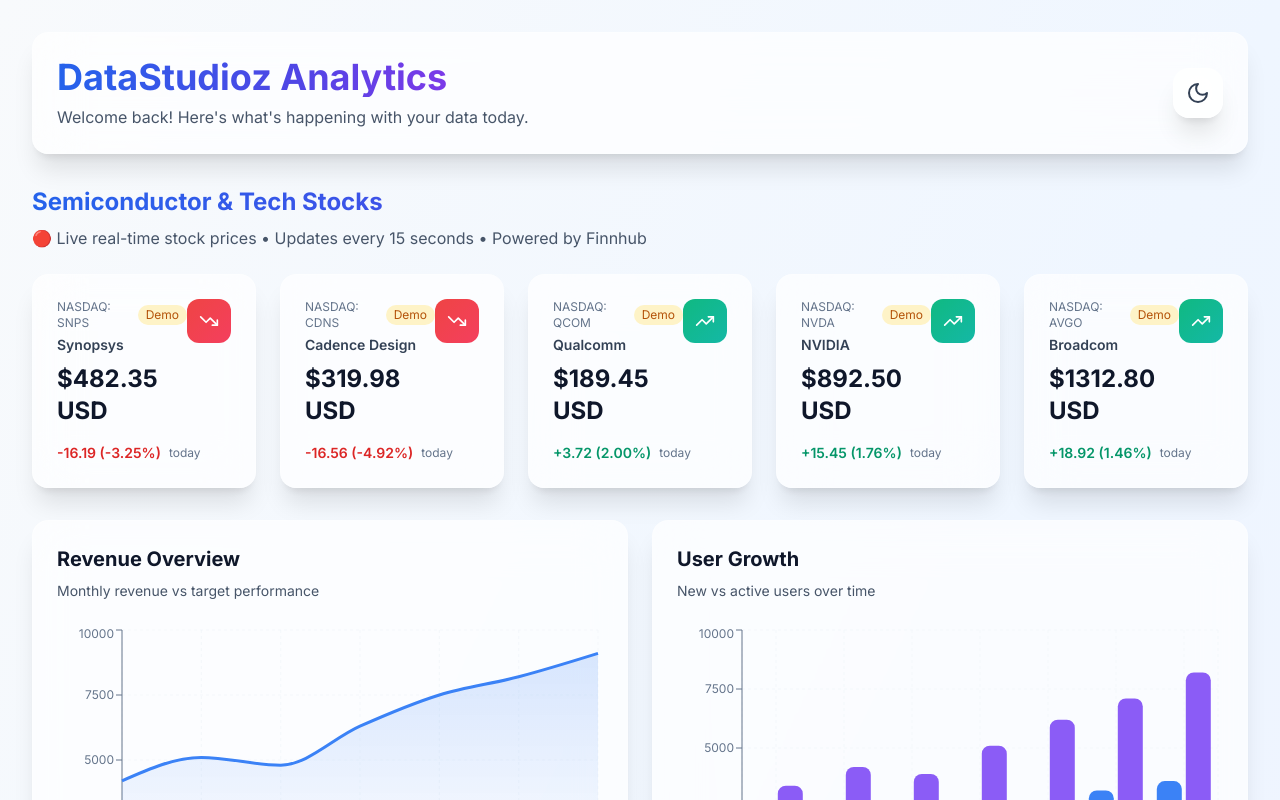
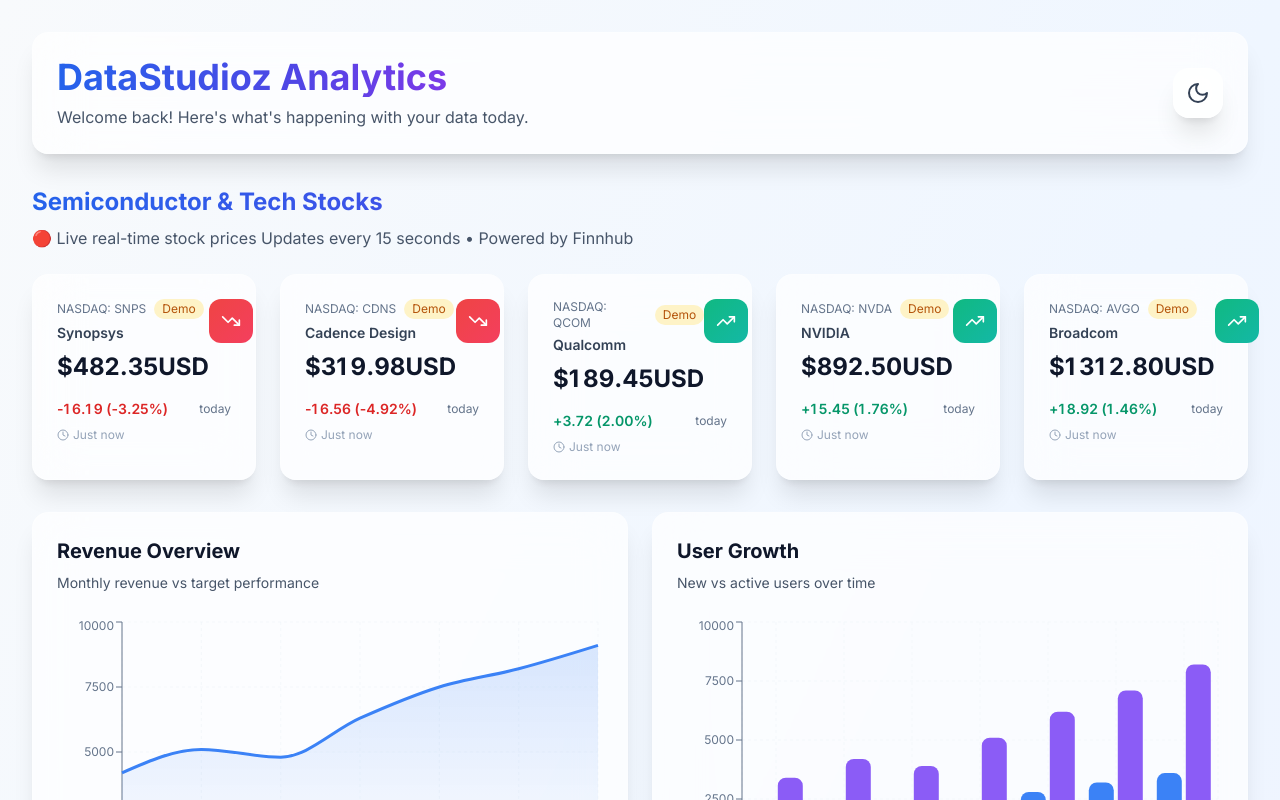
Before and after one commit to binaysahoo/datastudio, a Next.js app: page / in a window 1280 px wide. Shown: the top 800 px of the page. Built offline with nearby package versions, Linux system fonts and the light colour scheme; no server answers.

Commit message:
adding stock annimation

```diff
--- a/app/page.tsx
+++ b/app/page.tsx
@@ -66,7 +66,7 @@
           Semiconductor & Tech Stocks
         </h2>
         <p className="text-slate-600 dark:text-slate-400 mb-6">
-          🔴 Live real-time stock prices • Updates every 15 seconds • Powered by Finnhub
+          🔴 Live real-time stock prices  Updates every 15 seconds • Powered by Finnhub
         </p>
       </div>
 
--- /dev/null
+++ b/components/AnimatedNumber.tsx
@@ -0,0 +1,75 @@
+'use client'
+
+import { useEffect, useState } from 'react'
+import { motion, AnimatePresence } from 'framer-motion'
+
+interface AnimatedNumberProps {
+  value: number
+  decimals?: number
+  prefix?: string
+  suffix?: string
+  className?: string
+}
+
+export default function AnimatedNumber({
+  value,
+  decimals = 2,
+  prefix = '',
+  suffix = '',
+  className = ''
+}: AnimatedNumberProps) {
+  const [displayValue, setDisplayValue] = useState(value)
+  const [isAnimating, setIsAnimating] = useState(false)
+
+  useEffect(() => {
+    if (value !== displayValue) {
+      setIsAnimating(true)
+
+      // Animate from current to new value
+      const duration = 800 // ms
+      const steps = 20
+      const stepTime = duration / steps
+      const increment = (value - displayValue) / steps
+      let currentStep = 0
+
+      const timer = setInterval(() => {
+        currentStep++
+        if (currentStep >= steps) {
+          setDisplayValue(value)
+          setIsAnimating(false)
+          clearInterval(timer)
+        } else {
+          setDisplayValue(prev => prev + increment)
+        }
+      }, stepTime)
+
+      return () => clearInterval(timer)
+    }
+  }, [value, displayValue])
+
+  const formattedValue = displayValue.toFixed(decimals)
+  const digits = formattedValue.split('')
+
+  return (
+    <span className={`inline-flex items-center ${className}`}>
+      {prefix}
+      {digits.map((digit, index) => (
+        <motion.span
+          key={`${index}-${digit}`}
+          initial={{ y: isAnimating ? -20 : 0, opacity: isAnimating ? 0 : 1 }}
+          animate={{ y: 0, opacity: 1 }}
+          transition={{
+            duration: 0.3,
+            delay: index * 0.02,
+            ease: 'easeOut'
+          }}
+          className="inline-block"
+          style={{ minWidth: digit === '.' || digit === '-' ? 'auto' : '0.6em' }}
+        >
+          {digit}
+        </motion.span>
+      ))}
+      {suffix}
+    </span>
+  )
+}
--- a/components/StockCard.tsx
+++ b/components/StockCard.tsx
@@ -2,7 +2,8 @@
 
 import { useState, useEffect } from 'react'
 import { motion } from 'framer-motion'
-import { TrendingUp, TrendingDown } from 'lucide-react'
+import { TrendingUp, TrendingDown, Clock } from 'lucide-react'
+import AnimatedNumber from './AnimatedNumber'
 
 interface StockData {
   symbol: string
@@ -24,12 +25,12 @@
   const [stockData, setStockData] = useState<StockData | null>(null)
   const [loading, setLoading] = useState(true)
   const [error, setError] = useState<string | null>(null)
+  const [lastUpdated, setLastUpdated] = useState<Date>(new Date())
+  const [, setTick] = useState(0) // Force re-render for time updates
 
   useEffect(() => {
     async function fetchStockData() {
       try {
-        setLoading(true)
-
         // Try Finnhub API first (supports CORS, free tier available)
         // Get free API key from: https://finnhub.io/register
         const FINNHUB_API_KEY = 'd7oe9a9r01qsb7bejn3gd7oe9a9r01qsb7bejn40'
@@ -65,6 +66,7 @@
             currency: 'USD',
             isLive: true,
           })
+          setLastUpdated(new Date())
           setError(null)
           return // Success, exit function
         }
@@ -102,17 +104,25 @@
           currency: 'USD',
           isLive: false,
         })
+        setLastUpdated(new Date())
         setError(null) // Don't show error, use fallback data
-      } finally {
-        setLoading(false)
       }
+
+      setLoading(false)
     }
 
     fetchStockData()
 
     // Refresh every 15 seconds for real-time updates
     const interval = setInterval(fetchStockData, 15 * 1000)
-    return () => clearInterval(interval)
+
+    // Update "time ago" display every second
+    const tickInterval = setInterval(() => setTick(t => t + 1), 1000)
+
+    return () => {
+      clearInterval(interval)
+      clearInterval(tickInterval)
+    }
   }, [symbol, name])
 
   if (loading) {
@@ -150,6 +160,14 @@
     ? 'from-emerald-500 to-teal-500'
     : 'from-red-500 to-rose-500'
 
+  const getTimeAgo = () => {
+    const seconds = Math.floor((new Date().getTime() - lastUpdated.getTime()) / 1000)
+    if (seconds < 15) return 'Just now'
+    if (seconds < 60) return `${seconds}s ago`
+    const minutes = Math.floor(seconds / 60)
+    return `${minutes}m ago`
+  }
+
   return (
     <motion.div
       initial={{ opacity: 0, y: 20 }}
@@ -173,7 +191,12 @@
             {stockData.name}
           </p>
           <h3 className="text-2xl font-bold text-slate-900 dark:text-white">
-            ${stockData.price.toFixed(2)} {stockData.currency}
+            <AnimatedNumber
+              value={stockData.price}
+              decimals={2}
+              prefix="$"
+              suffix={` ${stockData.currency}`}
+            />
           </h3>
         </div>
         <div className={`p-3 rounded-xl bg-gradient-to-br ${colorClass}`}>
@@ -184,16 +207,29 @@
           )}
         </div>
       </div>
-      <div className="flex items-center gap-2">
+      <div className="flex items-center justify-between flex-wrap">
         <span
           className={`text-sm font-semibold ${
             isPositive ? 'text-emerald-600' : 'text-red-600'
           }`}
         >
-          {isPositive ? '+' : ''}
-          {stockData.change.toFixed(2)} ({stockData.changePercent.toFixed(2)}%)
+          <AnimatedNumber
+            value={stockData.change}
+            decimals={2}
+            prefix={isPositive ? '+' : ''}
+          />
+          {' '}
+          (<AnimatedNumber
+            value={stockData.changePercent}
+            decimals={2}
+            suffix="%"
+          />)
         </span>
         <span className="text-xs text-slate-500">today</span>
+      </div>
+      <div className="flex items-center gap-1 mt-2 text-xs text-slate-400">
+        <Clock className="w-3 h-3" />
+        <span>{getTimeAgo()}</span>
       </div>
     </motion.div>
   )
```
